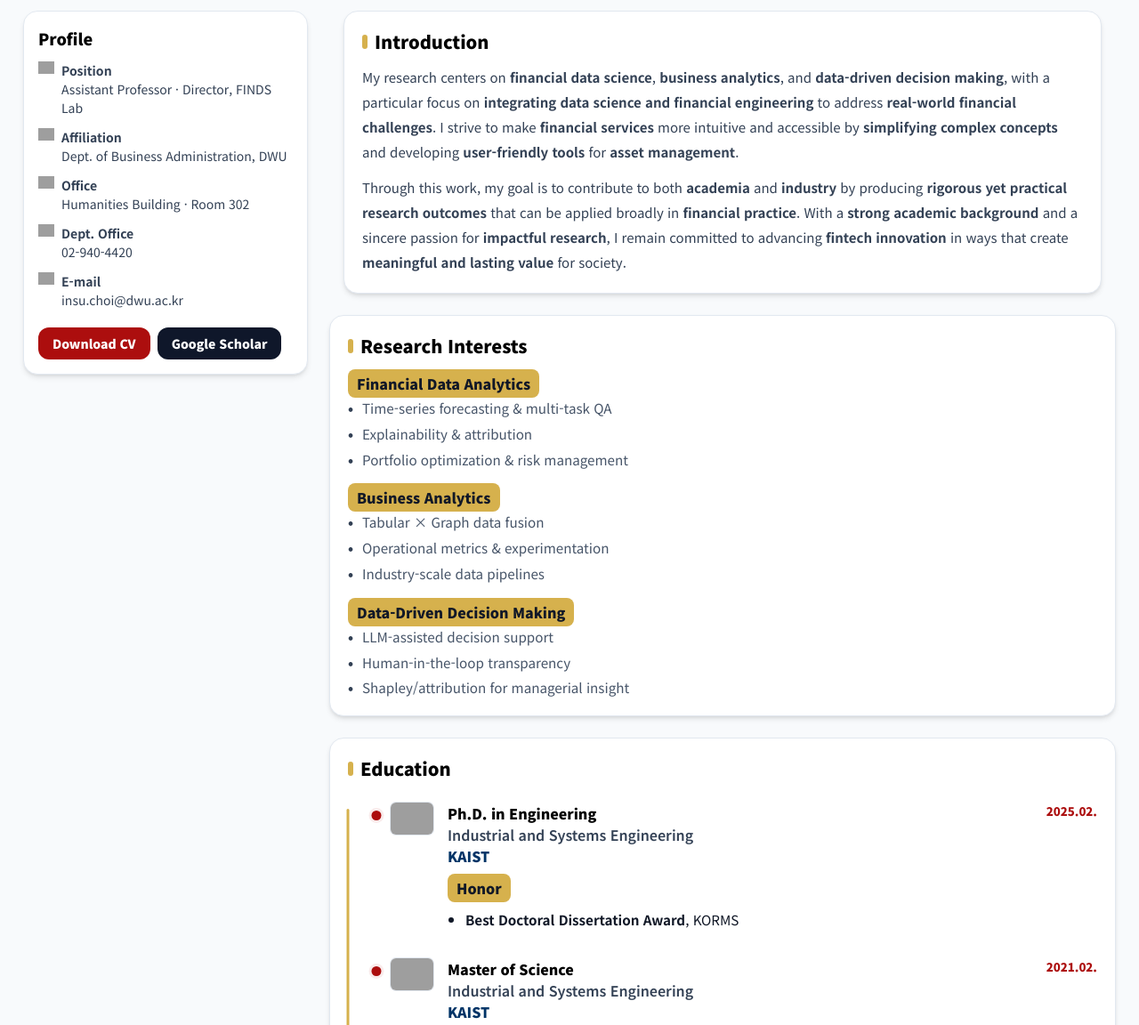
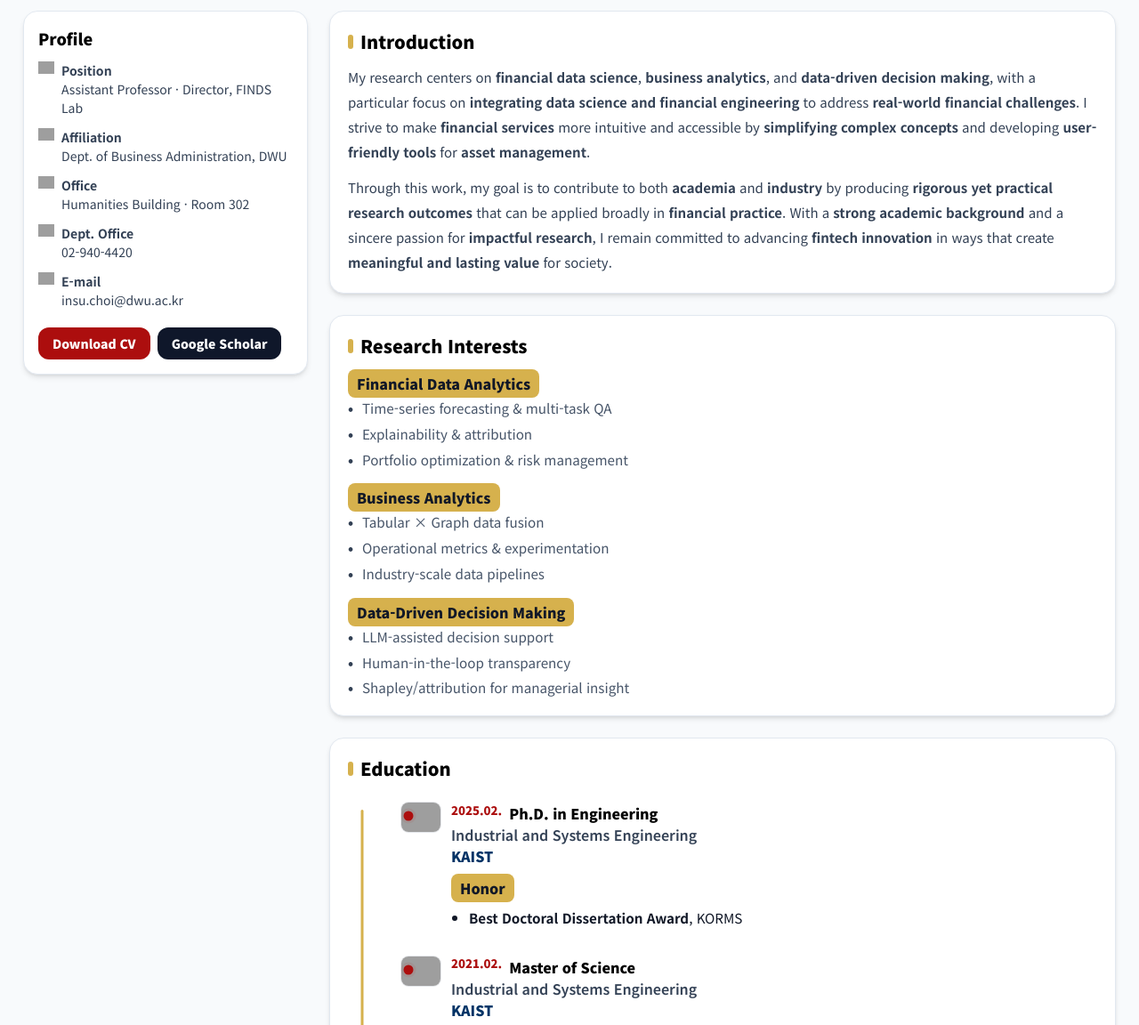
Before and after one commit to FinDS-Lab/site, a Jekyll site: the page built from members-director.html, in a window 1280 px wide and 1400 px high, scrolled down 778 px. Shown: the part 248-1400 px from the top of the window at 89% size. Built offline with Jekyll 4.4.1, drawn with Linux system fonts in a browser that asks for light colours; nearby versions of some CDN libraries; some of the changed text lies outside the part shown; grey boxes are pictures that could not be loaded.

Commit message:
Update members-director.html

```diff
--- a/members-director.html
+++ b/members-director.html
@@ -6,42 +6,48 @@ permalink: /members-director.html
 
 <!-- 페이지 전용 보정 스타일 (타임라인/불릿/줄바꿈 + 이미지) -->
 <style>
-  /* ========== 타임라인: 금색 라인이 빨간 점 중앙을 관통하도록 ========== */
-  .timeline{position:relative; padding-left:1.75rem;}
-  .timeline::before{
-    content:"";
-    position:absolute;
-    left:0;                 /* 기준축 0으로 통일 */
-    top:0.4rem; bottom:0.4rem;
-    width:3px;
-    background:var(--gold, #d6b14d);
-    border-radius:2px;
-    transform:translateX(-50%); /* 선의 중심을 축에 맞춤 */
-  }
-  .timeline > li{position:relative; margin-left:.25rem; padding-left:1rem;}
-  .timeline > li::before{
-    content:"";
-    position:absolute;
-    left:0;                 /* 선과 같은 축 공유 */
-    top:.55rem;
-    width:11px; height:11px;
-    background:var(--accent,#ac0e0e);
-    border-radius:50%;
-    box-shadow:0 0 0 3px rgba(172,14,14,.08);
-    transform:translateX(-50%); /* 점을 선 중심과 정확히 정렬 */
+  :root{
+    --accent:#ac0e0e;
+    --gold:#d6b14d;
   }
 
-  /* Education 전용 (텍스트-로고 좌우) */
-  .edu-item{position:relative;}
-  .edu-header{display:flex; align-items:flex-start; justify-content:space-between; gap:1rem;}
-  .edu-text{min-width:0;}
-  .edu-text .degree{font-weight:800;}
-  .edu-text .dept{font-weight:600; color:#334155;}
-  .edu-text .school{font-weight:900; white-space:nowrap;}
-  .edu-logo{width:44px; height:44px; object-fit:contain; border-radius:.5rem; flex:0 0 44px;}
+  /* ========== 타임라인 (공통) ========== */
+  /* 축을 좌측 1rem에 두고, 금색 라인이 빨간 점 중앙을 관통하도록 정렬 */
+  .timeline{position:relative; padding-left:3.25rem;} /* 로고가 들어가는 섹션(Edu)도 고려해 여유 */
+  .timeline::before{
+    content:""; position:absolute; left:1rem; top:.5rem; bottom:.5rem;
+    width:3px; background:var(--gold); border-radius:2px; transform:translateX(-50%);
+  }
+  .timeline > li{
+    position:relative; margin:0; padding:0 0 0 .25rem;
+    line-height:1.5; /* 들뜸 방지 */
+  }
+  .timeline > li::before{
+    content:""; position:absolute; left:1rem; top:.95rem; /* 첫 줄과 균형 */
+    width:11px; height:11px; background:var(--accent);
+    border-radius:50%; box-shadow:0 0 0 3px rgba(172,14,14,.08);
+    transform:translate(-50%,-50%);
+  }
+
+  /* ========== 타임라인 행 내부 구성 (연도/콘텐츠 정렬 통일) ========== */
+  .row-head{display:flex; align-items:flex-start; gap:.5rem; flex-wrap:wrap;}
+  .year{font-size:.82rem; font-weight:900; color:var(--accent); line-height:1; margin-top:.1rem;}
+  .title{font-weight:800; color:#0f172a;}
+  .desc{color:#475569; font-size:.95rem;}
+
+  /* ========== Education 전용 (로고가 점 바로 아래 열에 위치) ========== */
+  .edu-li{display:grid; grid-template-columns: 48px 1fr; column-gap:.75rem; align-items:start;}
+  .edu-logo{
+    width:44px; height:44px; object-fit:contain; border-radius:.5rem;
+    background:#fff; box-shadow:0 0 0 1px #e5e7eb;
+    margin-left:.25rem; /* 점과 너무 붙지 않게 */
+  }
+  .degree{font-weight:900;}
+  .dept{font-weight:600; color:#334155;}
+  .school{font-weight:900; white-space:nowrap;}
 
   /* 수상 bullet */
-  .bullets-honor{list-style:disc; margin:.5rem 0 0 1.25rem; padding:0;}
+  .bullets-honor{list-style:disc; margin:.35rem 0 0 1.25rem; padding:0;}
   .bullets-honor li{font-size:.95rem; color:#111827; padding-left:0;}
 
   /* Research Interests */
@@ -53,13 +59,12 @@ permalink: /members-director.html
   img[width][height]{height:auto}
 
   /* 히어로 텍스트 간격 보정 */
-  .hero-sub{margin-top:.35rem;} /* 이름 밑 직함 간 살짝 띄우기 */
+  .hero-sub{margin-top:.35rem;}
 </style>
 
 <!-- ===== Hero ===== -->
 <section class="max-w-7xl mx-auto px-4 mt-6">
   <div class="relative rounded-2xl overflow-hidden ring-1 ring-slate-200">
-    <!-- webp 우선 + jpg 백업 + 반응형 -->
     <picture>
       <source
         srcset="
@@ -88,7 +93,6 @@ permalink: /members-director.html
     <div class="absolute inset-0 bg-gradient-to-r from-black/60 via-black/35 to-transparent"></div>
     <div class="absolute left-4 right-4 md:left-6 bottom-4">
       <div class="flex items-end gap-4">
-        <!-- 프로필 이미지: webp + jpg, 고정 사각형 -->
         <picture>
           <source srcset="{{ '/assets/img/people/director-224.webp' | relative_url }}" type="image/webp" />
           <source srcset="{{ '/assets/img/people/director-224.jpg'  | relative_url }}" type="image/jpeg" />
@@ -103,7 +107,6 @@ permalink: /members-director.html
         <div class="text-white drop-shadow">
           <span class="inline-block px-2 py-1 rounded-full font-extrabold text-xs" style="background:#ac0e0e;">Director</span>
           <h1 class="mt-2 text-2xl md:text-3xl font-extrabold leading-tight">Insu Choi, Ph.D.</h1>
-          <!-- 간격 살짝 추가: hero-sub -->
           <p class="hero-sub text-sm md:text-[15px] opacity-95">Assistant Professor, Dept. of Business Administration, Dongduk Woman's University</p>
         </div>
       </div>
@@ -111,7 +114,7 @@ permalink: /members-director.html
   </div>
 </section>
 
-<!-- ===== Body ===== -->
+<!-- ===== Body (좌측 프로필 + 우측 본문 카드들 동일 폭으로) ===== -->
 <section class="max-w-7xl mx-auto px-4 mt-8 grid md:grid-cols-[320px,1fr] gap-6">
   <!-- Profile aside -->
   <aside class="bg-white border border-slate-200 rounded-2xl shadow-md p-4 sticky top-24 self-start">
@@ -146,32 +149,27 @@ permalink: /members-director.html
     </div>
   </aside>
 
-  <!-- Main -->
+  <!-- Main: 모든 카드 동일한 wrapper/패딩 -->
   <main class="grid gap-6">
 
-    <!-- Introduction -->
-    <section class="max-w-7xl mx-auto px-4">
-      <div class="bg-white border border-slate-200 rounded-2xl shadow-md p-5">
+    <!-- Introduction (다른 카드와 동일한 박스 폭/패딩) -->
+    <section class="bg-white border border-slate-200 rounded-2xl shadow-md p-5">
       <h2 class="text-xl font-extrabold flex items-center gap-2">
         <span class="inline-block w-1.5 h-4 rounded-full" style="background:#d6b14d"></span>Introduction
       </h2>
-
       <p class="mt-3 text-[15px] leading-7 text-slate-700">
         My research centers on <b>financial data science</b>, <b>business analytics</b>, and <b>data-driven decision making</b>,
         with a particular focus on <b>integrating data science and financial engineering</b> to address
         <b>real-world financial challenges</b>. I strive to make <b>financial services</b> more intuitive and accessible
         by <b>simplifying complex concepts</b> and developing <b>user-friendly tools</b> for <b>asset management</b>.
       </p>
-
       <p class="mt-3 text-[15px] leading-7 text-slate-700">
         Through this work, my goal is to contribute to both <b>academia</b> and <b>industry</b> by producing
         <b>rigorous yet practical research outcomes</b> that can be applied broadly in <b>financial practice</b>.
         With a <b>strong academic background</b> and a sincere passion for <b>impactful research</b>,
         I remain committed to advancing <b>fintech innovation</b> in ways that create <b>meaningful and lasting value</b> for society.
       </p>
-      </div>
     </section>
-
 
     <!-- Research Interests -->
     <section class="bg-white border border-slate-200 rounded-2xl shadow-md p-5">
@@ -207,7 +205,7 @@ permalink: /members-director.html
       </div>
     </section>
 
-    <!-- Education -->
+    <!-- Education (로고가 점 바로 아래 열) -->
     <section class="bg-white border border-slate-200 rounded-2xl shadow-md p-5">
       <h2 class="text-xl font-extrabold flex items-center gap-2">
         <span class="inline-block w-1.5 h-4 rounded-full" style="background:#d6b14d"></span>Education
@@ -215,26 +213,23 @@ permalink: /members-director.html
 
       <ul class="timeline mt-6 space-y-8">
         <!-- Ph.D. -->
-        <li class="edu-item flex gap-4 items-start">
-          <!-- 로고 -->
+        <li>
+          <div class="edu-li">
+            <!-- 로고: 점 바로 오른쪽 열 -->
             <picture>
               <source srcset="{{ '/assets/img/logos/kaist-64.webp' | relative_url }}" type="image/webp">
               <img src="{{ '/assets/img/logos/kaist-64.png' | relative_url }}"
-                 alt="KAIST logo" class="w-12 h-12 object-contain rounded-md ring-1 ring-slate-200 bg-white"
-                 width="48" height="48" loading="lazy" decoding="async"
+                   alt="KAIST logo" class="edu-logo" width="44" height="44" loading="lazy" decoding="async"
                    onerror="this.style.display='none'">
             </picture>
-
-          <!-- 텍스트 -->
-          <div class="flex-1">
-            <div class="flex justify-between items-start gap-2">
+            <!-- 내용 -->
             <div>
-                <div class="degree font-extrabold">Ph.D. in Engineering</div>
-                <div class="dept font-semibold text-slate-700">Industrial and Systems Engineering</div>
-                <div class="school font-black" style="color:#003366;">KAIST</div>
+              <div class="row-head">
+                <div class="year">2025.02.</div>
+                <div class="degree">Ph.D. in Engineering</div>
               </div>
-              <div class="year text-[.82rem] font-black" style="color:#ac0e0e;">2025.02.</div>
-            </div>
+              <div class="dept">Industrial and Systems Engineering</div>
+              <div class="school" style="color:#003366;">KAIST</div>
 
               <div class="mt-2">
                 <span class="inline-flex items-center font-black rounded-lg px-2.5 py-1" style="background:#d6b14d;color:#111827">Honor</span>
@@ -243,27 +238,25 @@ permalink: /members-director.html
                 </ul>
               </div>
             </div>
+          </div>
         </li>
 
         <!-- M.S. -->
-        <li class="edu-item flex gap-4 items-start">
+        <li>
+          <div class="edu-li">
             <picture>
               <source srcset="{{ '/assets/img/logos/kaist-64.webp' | relative_url }}" type="image/webp">
               <img src="{{ '/assets/img/logos/kaist-64.png' | relative_url }}"
-                 alt="KAIST logo" class="w-12 h-12 object-contain rounded-md ring-1 ring-slate-200 bg-white"
-                 width="48" height="48" loading="lazy" decoding="async"
+                   alt="KAIST logo" class="edu-logo" width="44" height="44" loading="lazy" decoding="async"
                    onerror="this.style.display='none'">
             </picture>
-
-          <div class="flex-1">
-            <div class="flex justify-between items-start gap-2">
             <div>
-                <div class="degree font-extrabold">Master of Science</div>
-                <div class="dept font-semibold text-slate-700">Industrial and Systems Engineering</div>
-                <div class="school font-black" style="color:#003366;">KAIST</div>
+              <div class="row-head">
+                <div class="year">2021.02.</div>
+                <div class="degree">Master of Science</div>
               </div>
-              <div class="year text-[.82rem] font-black" style="color:#ac0e0e;">2021.02.</div>
-            </div>
+              <div class="dept">Industrial and Systems Engineering</div>
+              <div class="school" style="color:#003366;">KAIST</div>
 
               <div class="mt-2">
                 <span class="inline-flex items-center font-black rounded-lg px-2.5 py-1" style="background:#d6b14d;color:#111827">Honor</span>
@@ -272,27 +265,25 @@ permalink: /members-director.html
                 </ul>
               </div>
             </div>
+          </div>
         </li>
 
         <!-- B.E. -->
-        <li class="edu-item flex gap-4 items-start">
+        <li>
+          <div class="edu-li">
             <picture>
               <source srcset="{{ '/assets/img/logos/kyunghee-64.webp' | relative_url }}" type="image/webp">
               <img src="{{ '/assets/img/logos/kyunghee-64.png' | relative_url }}"
-                 alt="Kyung Hee Univ. logo" class="w-12 h-12 object-contain rounded-md ring-1 ring-slate-200 bg-white"
-                 width="48" height="48" loading="lazy" decoding="async"
+                   alt="Kyung Hee Univ. logo" class="edu-logo" width="44" height="44" loading="lazy" decoding="async"
                    onerror="this.style.display='none'">
             </picture>
-
-          <div class="flex-1">
-            <div class="flex justify-between items-start gap-2">
             <div>
-                <div class="degree font-extrabold">Bachelor of Engineering</div>
-                <div class="dept font-semibold text-slate-700">Industrial &amp; Management Systems Engineering</div>
-                <div class="school font-black" style="color:#990000;">Kyung Hee University</div>
+              <div class="row-head">
+                <div class="year">2018.02.</div>
+                <div class="degree">Bachelor of Engineering</div>
               </div>
-              <div class="year text-[.82rem] font-black" style="color:#ac0e0e;">2018.02.</div>
-            </div>
+              <div class="dept">Industrial &amp; Management Systems Engineering</div>
+              <div class="school" style="color:#990000;">Kyung Hee University</div>
 
               <div class="mt-2">
                 <span class="inline-flex items-center font-black rounded-lg px-2.5 py-1" style="background:#d6b14d;color:#111827">Honor</span>
@@ -301,41 +292,36 @@ permalink: /members-director.html
                 </ul>
               </div>
             </div>
+          </div>
         </li>
       </ul>
     </section>
 
-
-    <!-- Employment -->
+    <!-- Employment (연/제목/설명 모두 통일 레이아웃) -->
     <section class="bg-white border border-slate-200 rounded-2xl shadow-md p-5">
       <h2 class="text-xl font-extrabold flex items-center gap-2">
         <span class="inline-block w-1.5 h-4 rounded-full" style="background:#d6b14d"></span>Employment
       </h2>
-      <ul class="timeline mt-4 space-y-6">
+      <ul class="timeline mt-6 space-y-6">
         <li>
-          <div class="year text-[.82rem] font-black" style="color:#ac0e0e;">2025.09.– Present</div>
-          <div class="title font-extrabold">Assistant Professor</div>
-          <div class="desc text-slate-600">Deptartment of Business Administration, Dongduk Woman's University</div>
+          <div class="row-head"><div class="year">2025.09.– Present</div><div class="title">Assistant Professor</div></div>
+          <div class="desc">Department of Business Administration, Dongduk Woman's University</div>
         </li>
         <li>
-          <div class="year text-[.82rem] font-black" style="color:#ac0e0e;">2025.03.– 2024.08.</div>
-          <div class="title font-extrabold">Lecturer</div>
-          <div class="desc text-slate-600">Department of Electronic and Semiconductor Engineering, Gangnam University</div>
+          <div class="row-head"><div class="year">2025.03.– 2024.08.</div><div class="title">Lecturer</div></div>
+          <div class="desc">Department of Electronic and Semiconductor Engineering, Gangnam University</div>
         </li>
         <li>
-          <div class="year text-[.82rem] font-black" style="color:#ac0e0e;">2025.03.– 2024.08.</div>
-          <div class="title font-extrabold">Lecturer</div>
-          <div class="desc text-slate-600">Digital Business Major, Division of Convergence Business, College of Global Business, Korea University</div>
+          <div class="row-head"><div class="year">2025.03.– 2024.08.</div><div class="title">Lecturer</div></div>
+          <div class="desc">Digital Business Major, Division of Convergence Business, College of Global Business, Korea University</div>
         </li>
         <li>
-          <div class="year text-[.82rem] font-black" style="color:#ac0e0e;">2024.03.– 2024.08.</div>
-          <div class="title font-extrabold">Lecturer</div>
-          <div class="desc text-slate-600">Department of Industrial and Management Systems Engineering, Kyung Hee University</div>
+          <div class="row-head"><div class="year">2024.03.– 2024.08.</div><div class="title">Lecturer</div></div>
+          <div class="desc">Department of Industrial and Management Systems Engineering, Kyung Hee University</div>
         </li>
         <li>
-          <div class="year text-[.82rem] font-black" style="color:#ac0e0e;">2020.03.– 2020.05.</div>
-          <div class="title font-extrabold">Intern</div>
-          <div class="desc text-slate-600">Performance Improvement Department, Consulting Division, EY Hanyoung (currently EY Consulting)</div>
+          <div class="row-head"><div class="year">2020.03.– 2020.05.</div><div class="title">Intern</div></div>
+          <div class="desc">Performance Improvement Department, Consulting Division, EY Hanyoung (currently EY Consulting)</div>
         </li>
       </ul>
     </section>
@@ -345,12 +331,13 @@ permalink: /members-director.html
       <h2 class="text-xl font-extrabold flex items-center gap-2">
         <span class="inline-block w-1.5 h-4 rounded-full" style="background:#d6b14d"></span>Affiliation
       </h2>
-      <ul class="timeline mt-4 space-y-6">
-        <li><div class="year text-[.82rem] font-black" style="color:#ac0e0e;">2025.06. - Present</div><div class="title font-extrabold">Lifetime Member</div><div class="desc text-slate-600">Korean Institute of Industrial Engineers</div></li>
-        <li><div class="year text-[.82rem] font-black" style="color:#ac0e0e;">2023.09. - Present</div><div class="title font-extrabold">Lifetime Member</div><div class="desc text-slate-600">Korean Securities Association</div></li>
-        <li><div class="year text-[.82rem] font-black" style="color:#ac0e0e;">2023.06. - Present</div><div class="title font-extrabold">Lifetime Member</div><div class="desc text-slate-600">Korean Academic Society of Business Administration</div></li>
-        <li><div class="year text-[.82rem] font-black" style="color:#ac0e0e;">2022.06. - Present</div><div class="title font-extrabold">Lifetime Member</div><div class="desc text-slate-600">Korea Intelligent Information Systems Society</div></li>
+      <ul class="timeline mt-6 space-y-6">
+        <li><div class="row-head"><div class="year">2025.06. – Present</div><div class="title">Lifetime Member</div></div><div class="desc">Korean Institute of Industrial Engineers</div></li>
+        <li><div class="row-head"><div class="year">2023.09. – Present</div><div class="title">Lifetime Member</div></div><div class="desc">Korean Securities Association</div></li>
+        <li><div class="row-head"><div class="year">2023.06. – Present</div><div class="title">Lifetime Member</div></div><div class="desc">Korean Academic Society of Business Administration</div></li>
+        <li><div class="row-head"><div class="year">2022.06. – Present</div><div class="title">Lifetime Member</div></div><div class="desc">Korea Intelligent Information Systems Society</div></li>
       </ul>
     </section>
+
   </main>
 </section>
```
Lines whose indentation alone changed are shown as unchanged.
